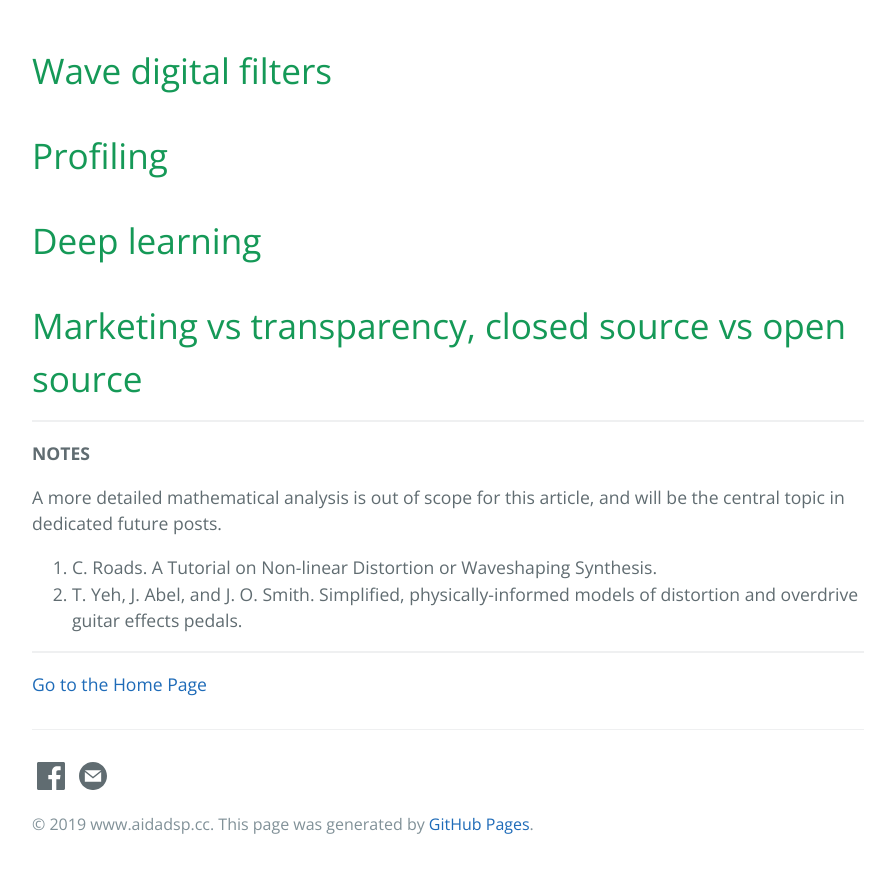
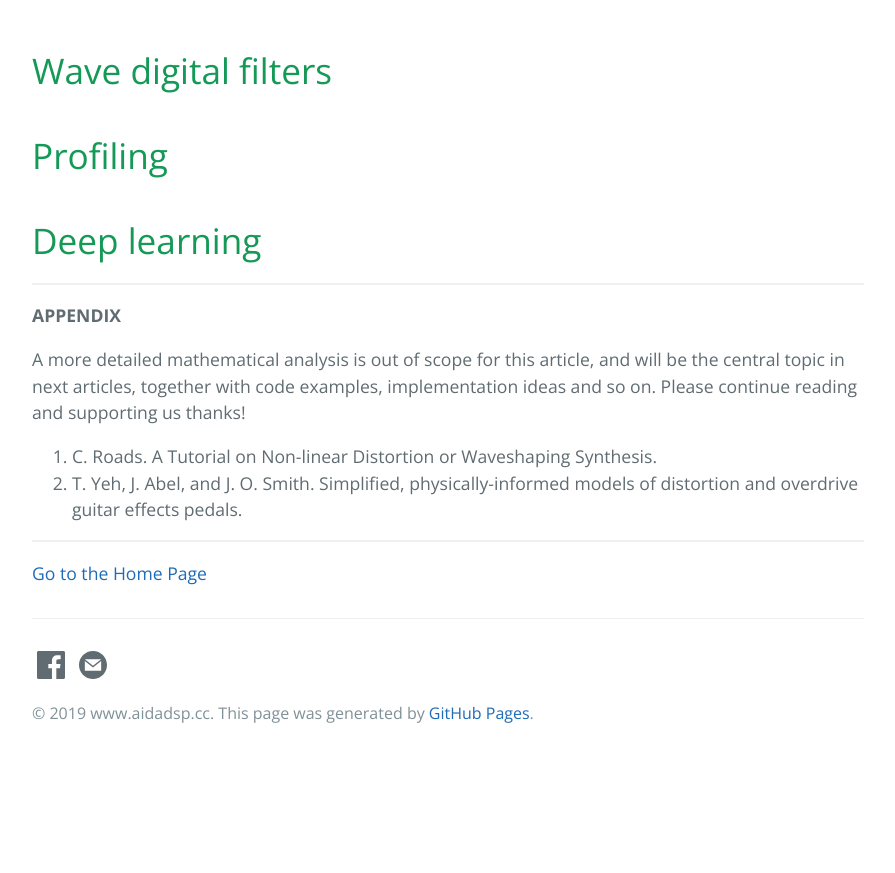
Before and after one commit to AidaDSP/AidaDSP.github.io, a Jekyll site: the page built from _posts/2020-04-13-analog-modeling-techniques-review.md, in a window 1280 px wide and 900 px high, scrolled down 3996 px. Shown: the top 873 px of the window, without its empty margins (192-1087 px from the left). Built offline with Jekyll 4.4.1, drawn with Linux system fonts in a browser that asks for light colours; after the commit the page ends 4785 px from its top, so only the background shows below that.

Commit message:
Added content

```diff
--- a/_posts/2020-04-13-analog-modeling-techniques-review.md
+++ b/_posts/2020-04-13-analog-modeling-techniques-review.md
@@ -103,18 +103,15 @@ The image below summarize the two approachs:
 
 # Wave digital filters
 
-
-
 # Profiling
 
 # Deep learning
 
-# Marketing vs transparency, closed source vs open source
+---
+**APPENDIX**
 
----
-**NOTES**
-
-A more detailed mathematical analysis is out of scope for this article, and will be the central topic in dedicated future posts.
+A more detailed mathematical analysis is out of scope for this article, and will be the central topic in next articles, together
+with code examples, implementation ideas and so on. Please continue reading and supporting us thanks!
 
 1. C. Roads. A Tutorial on Non-linear Distortion or Waveshaping Synthesis.
 2. T. Yeh, J. Abel, and J. O. Smith. Simplified, physically-informed models of distortion and overdrive guitar effects pedals.
```
